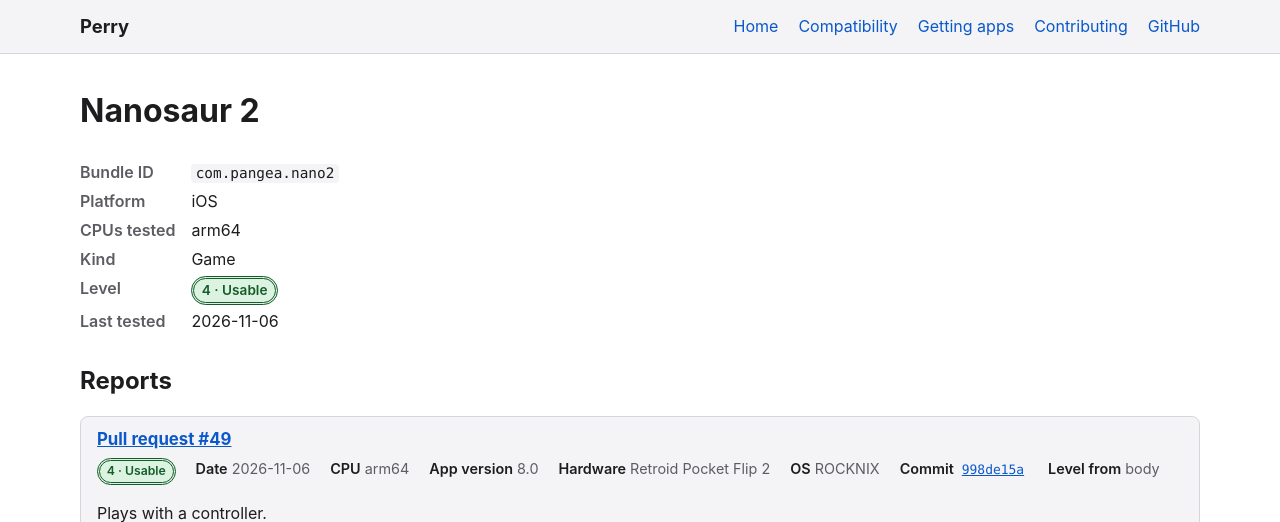
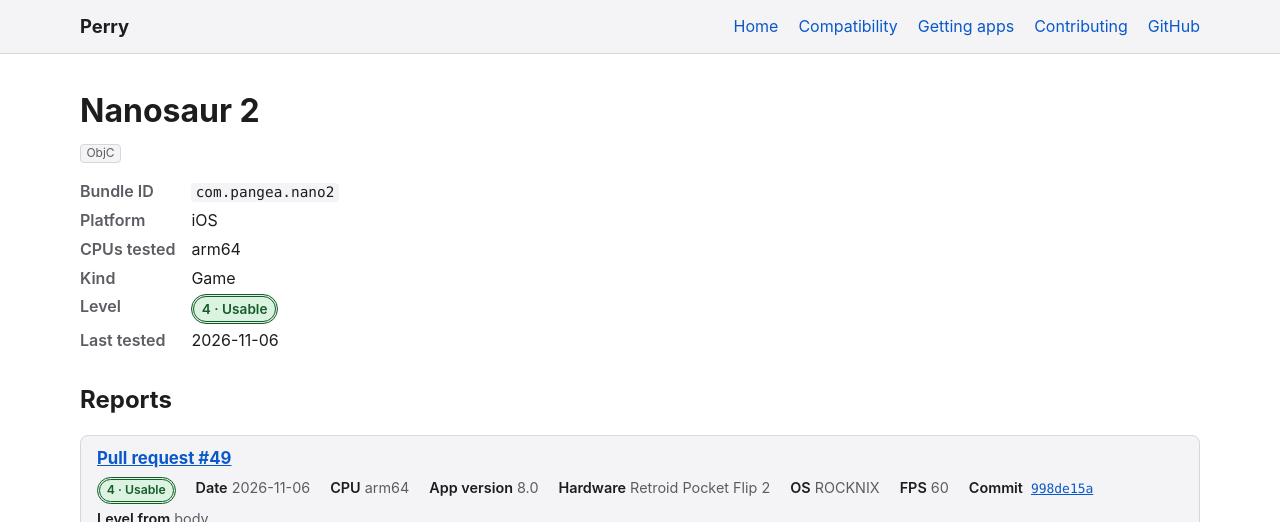
Before and after one commit to MillerTechnologyPeru/Perry, a Jekyll site: the page built from docs/_apps/ios/com.pangea.nano2.md, in a window 1280 px wide, cut to the strip 0-522 px from the top of the page. Built offline with Jekyll 4.4.1, drawn with Linux system fonts in a browser that asks for light colours.

Commit message:
Add Nanosaur 2's engine and language tags and frame rates

```diff
--- a/docs/_apps/ios/com.pangea.nano2.md
+++ b/docs/_apps/ios/com.pangea.nano2.md
@@ -3,6 +3,7 @@ name: Nanosaur 2
 bundle_id: "com.pangea.nano2"
 platform: ios
 kind: game
+tags: [ObjC]
 reports:
   - pr: 49
     date: 2026-11-06
@@ -12,6 +13,7 @@ reports:
     app_version: "8.0"
     hardware: Retroid Pocket Flip 2
     os: ROCKNIX
+    fps: 60
     level: 4
     source: body
     notes: Plays with a controller.
```
